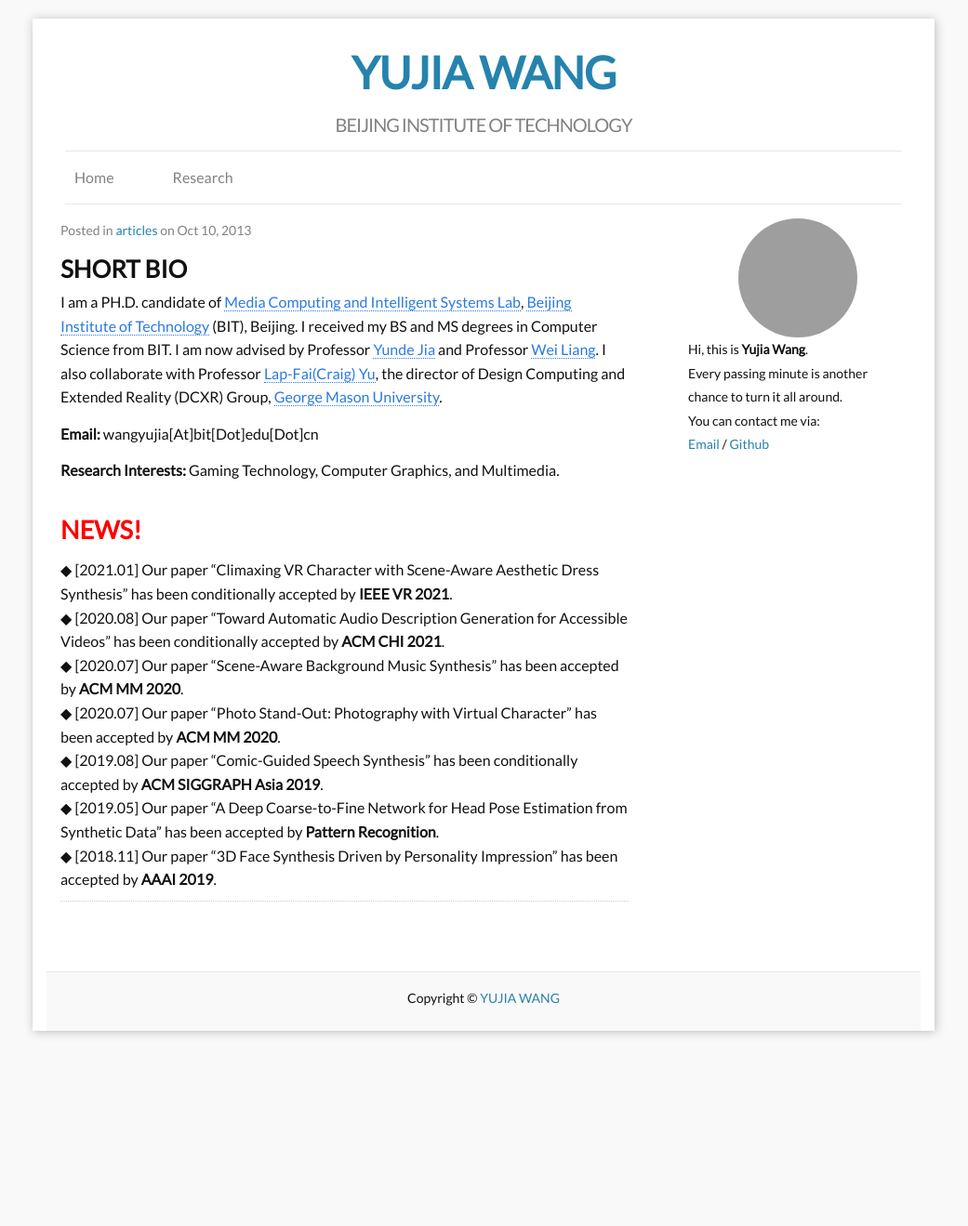
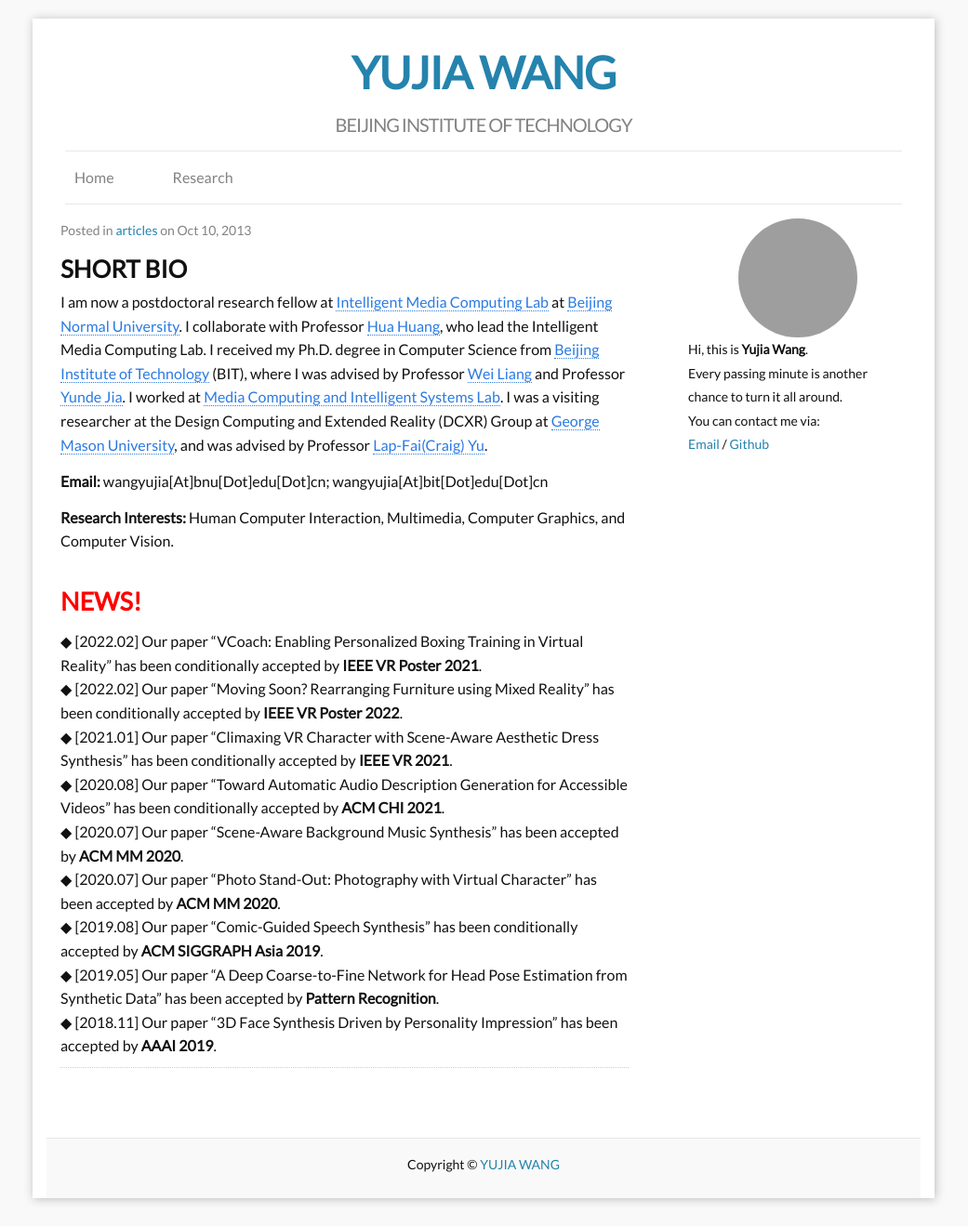
Before and after one commit to bitwangyujia/research, a Jekyll site: the page built from _posts/2013-10-10-milu.md, in a window 1280 px wide. Shown: the whole page at 93% size, without its empty margins (120-1161 px from the left). Built offline with Jekyll 4.4.1, drawn with Linux system fonts in a browser that asks for light colours; before the commit the page ends 1139 px from its top, so only the background shows below that; grey boxes are pictures that could not be loaded.

Commit message:
Update 2013-10-10-milu.md

```diff
--- a/_posts/2013-10-10-milu.md
+++ b/_posts/2013-10-10-milu.md
@@ -12,19 +12,29 @@
 
 ### **SHORT BIO**
 
-I am a PH.D. candidate of [Media Computing and Intelligent Systems Lab](http://iitlab.bit.edu.cn/mcislab/),
-[Beijing Institute of Technology](http://www.bit.edu.cn/) (BIT), Beijing. I received my BS and MS degrees in Computer Science from BIT.
-I am now advised by Professor [Yunde Jia](http://iitlab.bit.edu.cn/mcislab/~jiayunde/) and Professor
-[Wei Liang](https://liangwei-bit.github.io/web/). I also collaborate with Professor [Lap-Fai(Craig) Yu](https://craigyuyu.github.io/home/),
-the director of Design Computing and Extended Reality (DCXR) Group, [George Mason University](http://www.gmu.edu/).
+I am now a postdoctoral research fellow at [Intelligent Media Computing Lab](https://vmcl.bnu.edu.cn/)
+at [Beijing Normal University](https://www.bnu.edu.cn/).
+I collaborate with Professor [Hua Huang](https://vmcl.bnu.edu.cn/group/teacher/teacher01.html), who lead the Intelligent Media Computing Lab.
+I received my Ph.D. degree in Computer Science from [Beijing Institute of Technology](http://www.bit.edu.cn/) (BIT),
+ where I was advised by Professor [Wei Liang](https://liangwei-bit.github.io/web/)
+and Professor [Yunde Jia](http://iitlab.bit.edu.cn/mcislab/~jiayunde/).
+I worked at [Media Computing and Intelligent Systems Lab](http://iitlab.bit.edu.cn/mcislab/).
+I was a visiting researcher at the Design Computing and Extended Reality (DCXR) Group at [George Mason University](http://www.gmu.edu/),
+and was advised by Professor [Lap-Fai(Craig) Yu](https://craigyuyu.github.io/home/).
 
-**Email:** wangyujia[At]bit[Dot]edu[Dot]cn
 
-**Research Interests:** Gaming Technology, Computer Graphics, and Multimedia.
+**Email:** wangyujia[At]bnu[Dot]edu[Dot]cn; wangyujia[At]bit[Dot]edu[Dot]cn
+
+**Research Interests:** Human Computer Interaction, Multimedia, Computer Graphics, and Computer Vision.
 <br><br>
+
 
 <span style="color:red;font-size:27px"><strong>NEWS!</strong></span>
 
+◆ [2022.02] Our paper "VCoach: Enabling Personalized Boxing Training in Virtual Reality" has been conditionally accepted by **IEEE VR Poster 2021**.
+<br>
+◆ [2022.02] Our paper "Moving Soon? Rearranging Furniture using Mixed Reality" has been conditionally accepted by **IEEE VR Poster 2022**.
+<br>
 ◆ [2021.01] Our paper "Climaxing VR Character with Scene-Aware Aesthetic Dress Synthesis" has been conditionally accepted by **IEEE VR 2021**.
 <br>
 ◆ [2020.08] Our paper "Toward Automatic Audio Description Generation for Accessible Videos" has been conditionally accepted by **ACM CHI 2021**.
```
